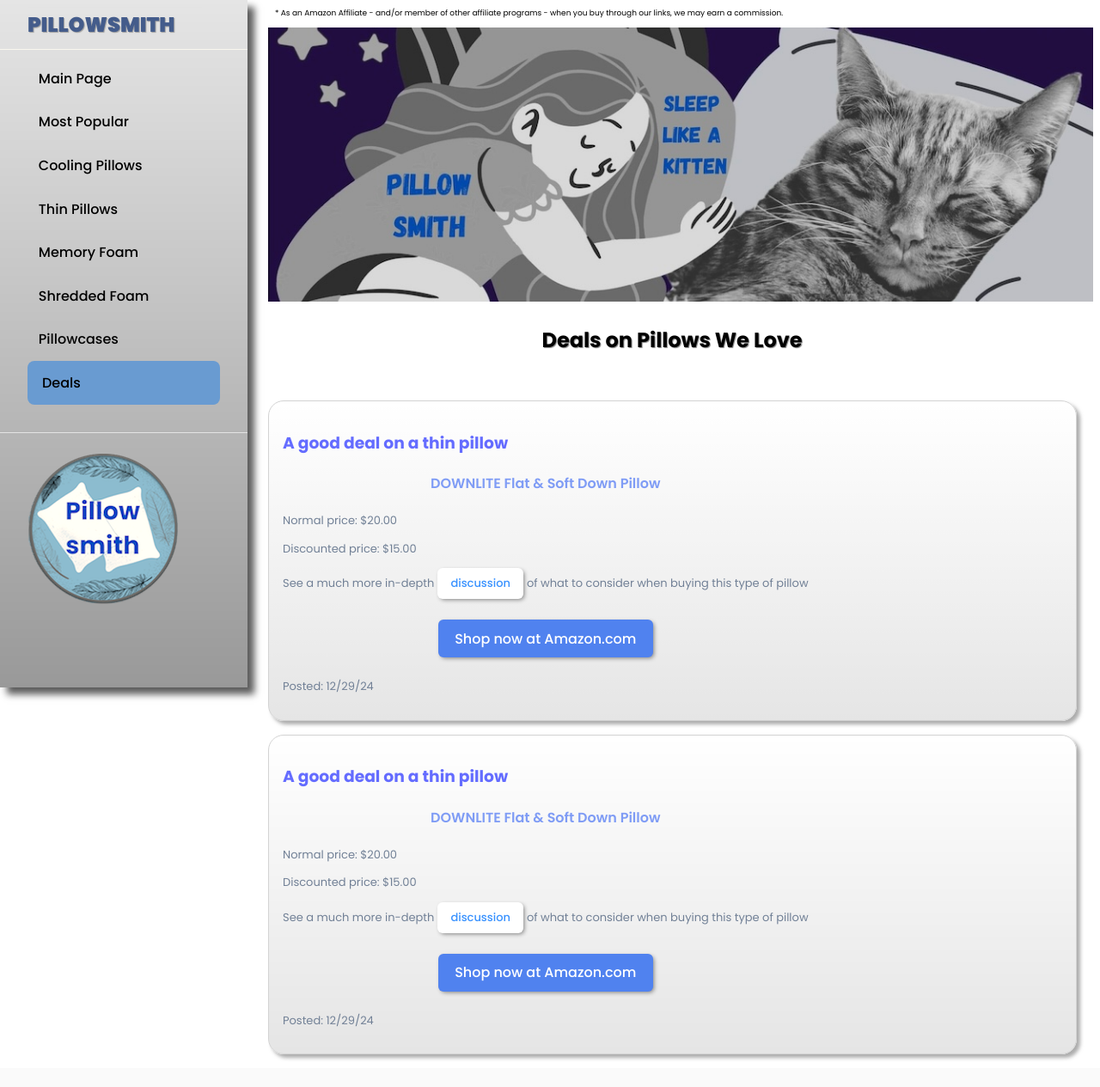
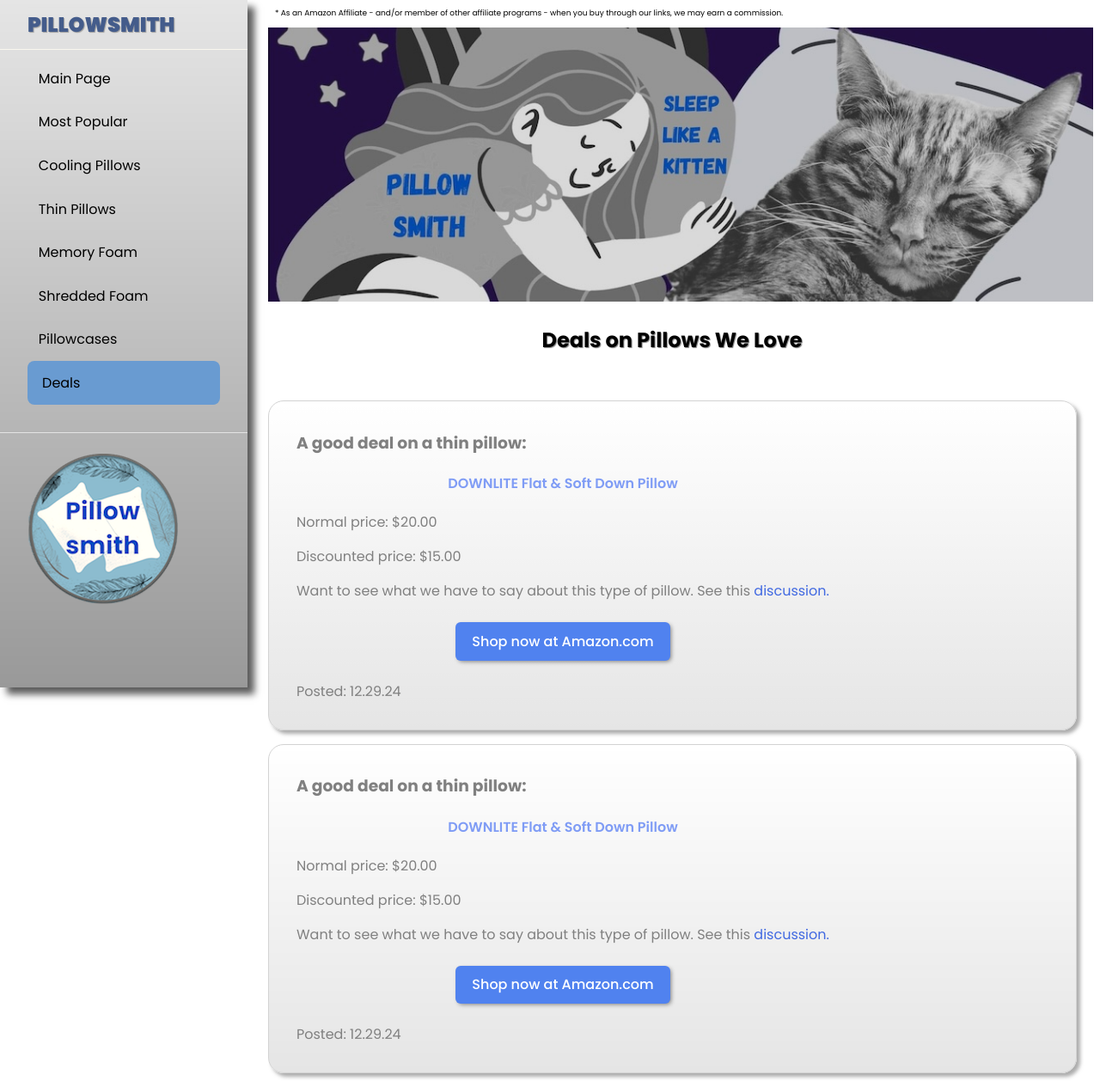
Before and after one commit to jstern718/flaskPillow3, a Flask app: page /deals in a window 1280 px wide. Shown: the whole page at 86% size. Before the commit the page ends 1233 px from the top, so only its background shows below. Run offline with Flask 3, Linux system fonts and the light colour scheme.

Commit message:
deals project

```diff
--- a/lists/dealsList.py
+++ b/lists/dealsList.py
@@ -1,13 +1,13 @@
 dealsList = [
-    {"date": "12/29/24",
-    "intro": "A good deal on a thin pillow",
+    {"date": "12.29.24",
+    "intro": "A good deal on a thin pillow:",
     "title": "DOWNLITE Flat & Soft Down Pillow",
     "normalprice": "$20.00",
     "dealprice": "$15.00",
     "see": "/thin",
     "link": "https://amzn.to/4elSMj5"},
-    {"date": "12/29/24",
-    "intro": "A good deal on a thin pillow",
+    {"date": "12.29.24",
+    "intro": "A good deal on a thin pillow:",
     "title": "DOWNLITE Flat & Soft Down Pillow",
     "normalprice": "$20.00",
     "dealprice": "$15.00",
--- a/static/style.css
+++ b/static/style.css
@@ -279,6 +279,22 @@ accordion background: #c7d2fe
     }
     .photo2{
         display: none;
+    }
+
+ /** Sub-Section: deals page */
+
+    a .no-button{
+        color: blue;
+    }
+
+    .no-button{
+        background-color: transparent;
+        border: none;
+        box-shadow: none;
+        padding: 0px;
+        margin: 0px;
+        z-index: 1;
+
     }
 
 }
@@ -857,7 +873,10 @@ accordion background: #c7d2fe
         margin-left: 1ch;
         margin-right: 1rem;
         margin-bottom: 2.5rem;
-        padding: 1rem;
+        padding-right: 1rem;
+        padding-top: 1rem;
+        padding-bottom: 1rem;
+        padding-left: 2rem;
 
 
     }
@@ -865,6 +884,7 @@ accordion background: #c7d2fe
     .pillow-list-item{
         display: flex;
         flex-direction: row;
+
     }
 
     .pillow-num{
@@ -896,10 +916,11 @@ accordion background: #c7d2fe
     }
 
     .pillow-text{
-        color: #718096;
         font-weight: 400;
-        font-size: small;
-        text-align: pretty;
+        color: gray;
+        font-size: medium;
+        text-decoration: inherit;
+        padding: none;
     }
 
     .pillow-button-div{
@@ -920,6 +941,12 @@ accordion background: #c7d2fe
     .pillow-button:hover{
         background-color: #2563eb;
     }
+
+    /** Sub-Section: deals page */
+
+
+
+
 
 }
 
@@ -1077,8 +1104,9 @@ accordion background: #c7d2fe
     }
 
     a {
-        font-weight: 500;
-        color: #646cff;
+        font-weight: 400;
+        color: gray;
+        font-size: medium;
         text-decoration: inherit;
     }
 
@@ -1501,7 +1529,7 @@ accordion background: #c7d2fe
     }
 
     .card-div{
-        margin-right: 20px;
+
     }
 
     .divC{
@@ -1544,7 +1572,10 @@ accordion background: #c7d2fe
         border-radius: 18px;
         margin: 1rem;
         margin-right: 1.2rem;
-        padding: 1rem;
+        padding-right: 1rem;
+        padding-top: 1rem;
+        padding-bottom: 1rem;
+        padding-left: 2rem;
         box-shadow: 4px 4px 4px rgba(128, 128, 128, 0.65);
 
     }
@@ -1568,9 +1599,19 @@ accordion background: #c7d2fe
     }
 
     .pillow-text{
-        color: #718096;
         font-weight: 400;
-        font-size: small;
+        font-size: medium;
+        text-decoration: inherit;
+        padding: none;
+
+    }
+
+    .gray-text{
+        color:gray;
+        font-weight: 400;
+        font-size: medium;
+        text-decoration: inherit;
+        padding: none;
     }
 
     .pillow-num{
@@ -1606,6 +1647,17 @@ accordion background: #c7d2fe
         display: none;
     }
 
+    .no-button{
+        background-color: transparent;
+        border: none;
+        box-shadow: none;
+        padding: 0px;
+        margin: 0px;
+        font-weight: 900;
+        color: royalblue;
+
+    }
+
 }
 
 /* Section: Desktop Subsections */
--- a/templates/deal_post.html
+++ b/templates/deal_post.html
@@ -7,16 +7,13 @@
             <h4 class="pillow-intro">{{pillow.title}}</h4>
             <p class="pillow-text">Normal price: {{ pillow.normalprice }}</p>
             <p class="pillow-text">Discounted price: {{ pillow.dealprice }}</p>
-            <p class="pillow-text">See a much more in-depth
-                <button type="button" href={{ pillow.see }}> discussion</button>
-                of what to consider when buying this type of pillow</
-            </p>
+            <p class="pillow-text">Want to see what we have to say about this type of pillow. See this <a href="{{ pillow.see }}" class="no-button"><span class="pillow-text">discussion.</span></a></p>
             <div>
                 </p>
                 <div class="pillow-button-div">
                         <button href="{{ pillow.link }}" class="pillow-button">Shop now at Amazon.com</button>
                 </div>
-                <p class="pillow-text">Posted: {{ pillow.date }}</p>
+                <p class="gray-text ">Posted: {{ pillow.date }}</p>
             </div>
         </div>
     </a>
```
